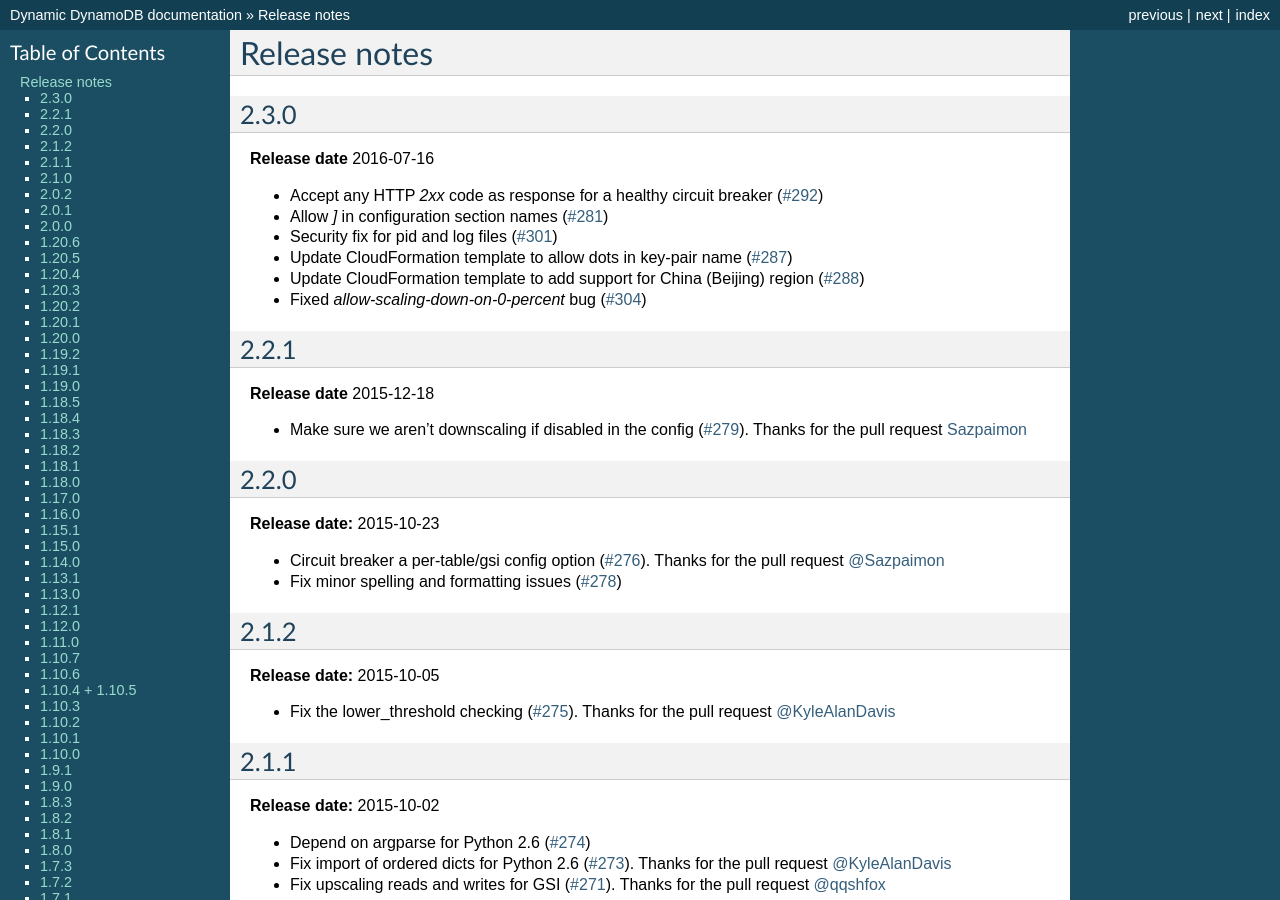
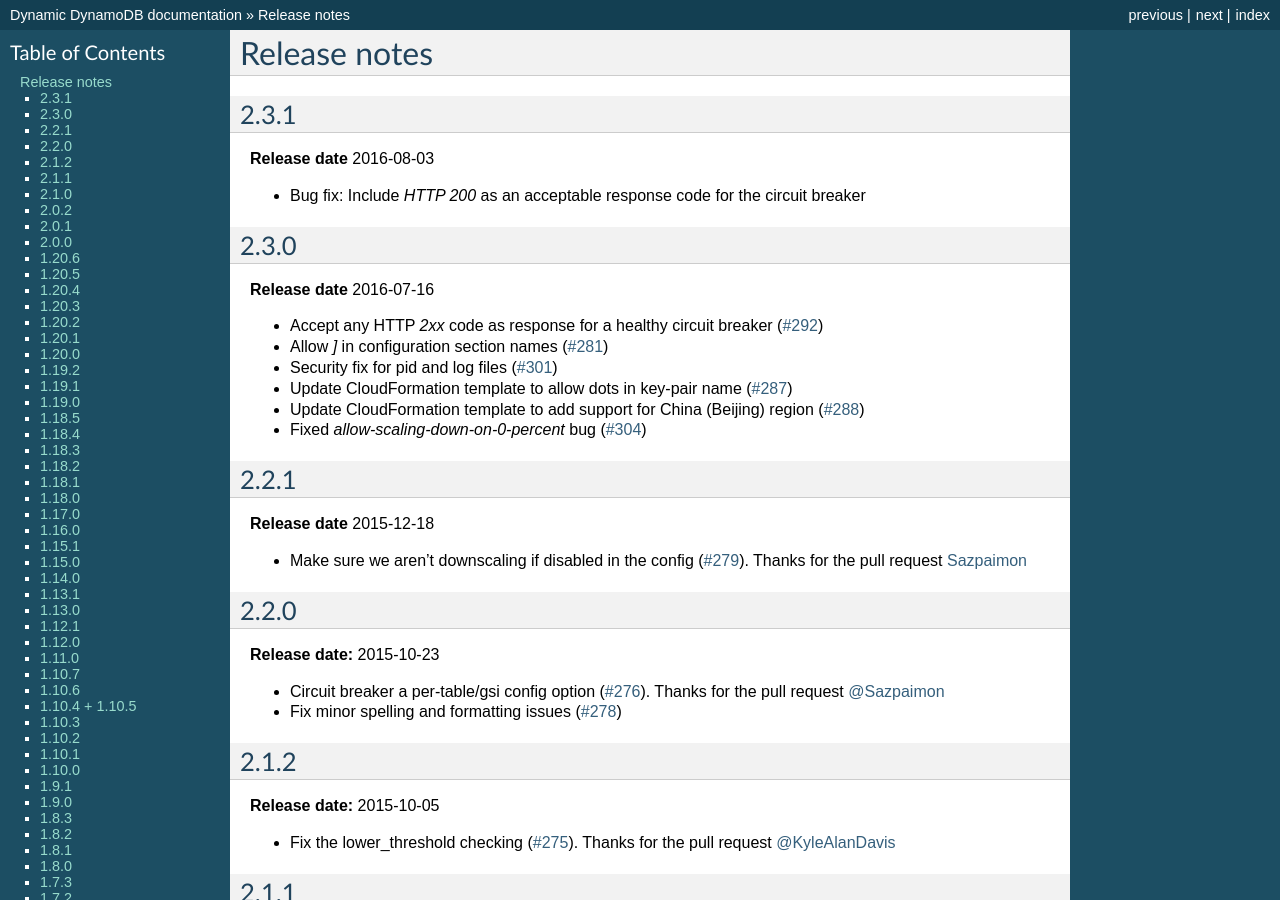
Before and after one commit to sebdah/dynamic-dynamodb, a Sphinx documentation site: the page built from docs/release_notes.rst, in a window 1280 px wide and 900 px high. Built offline with Sphinx 7.4.7, drawn with Linux system fonts in a browser that asks for light colours; the version number could not be read and is left out.

Commit message:
Update release notes for 2.3.1

```diff
--- a/docs/release_notes.rst
+++ b/docs/release_notes.rst
@@ -1,5 +1,12 @@
 Release notes
 =============
+
+2.3.1
+-----
+
+**Release date** 2016-08-03
+
+- Bug fix: Include `HTTP 200` as an acceptable response code for the circuit breaker
 
 2.3.0
 -----
```
